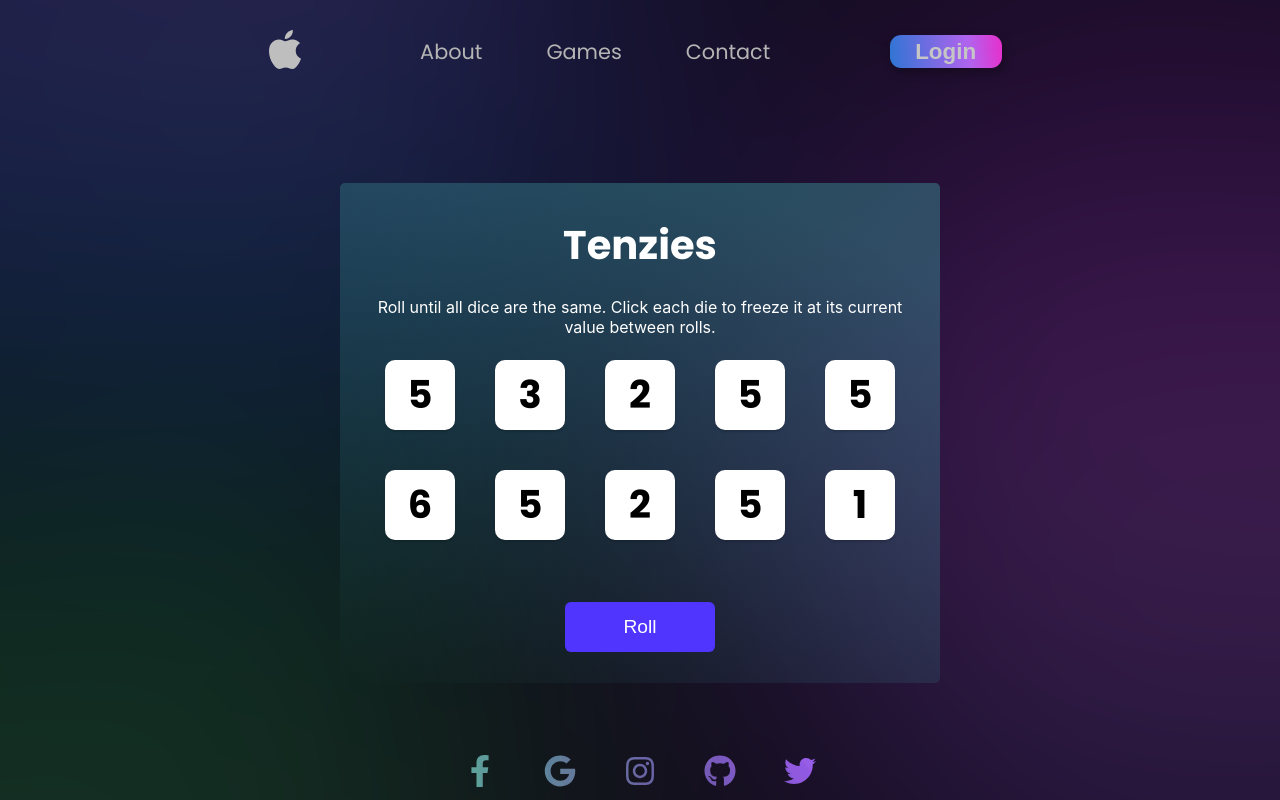
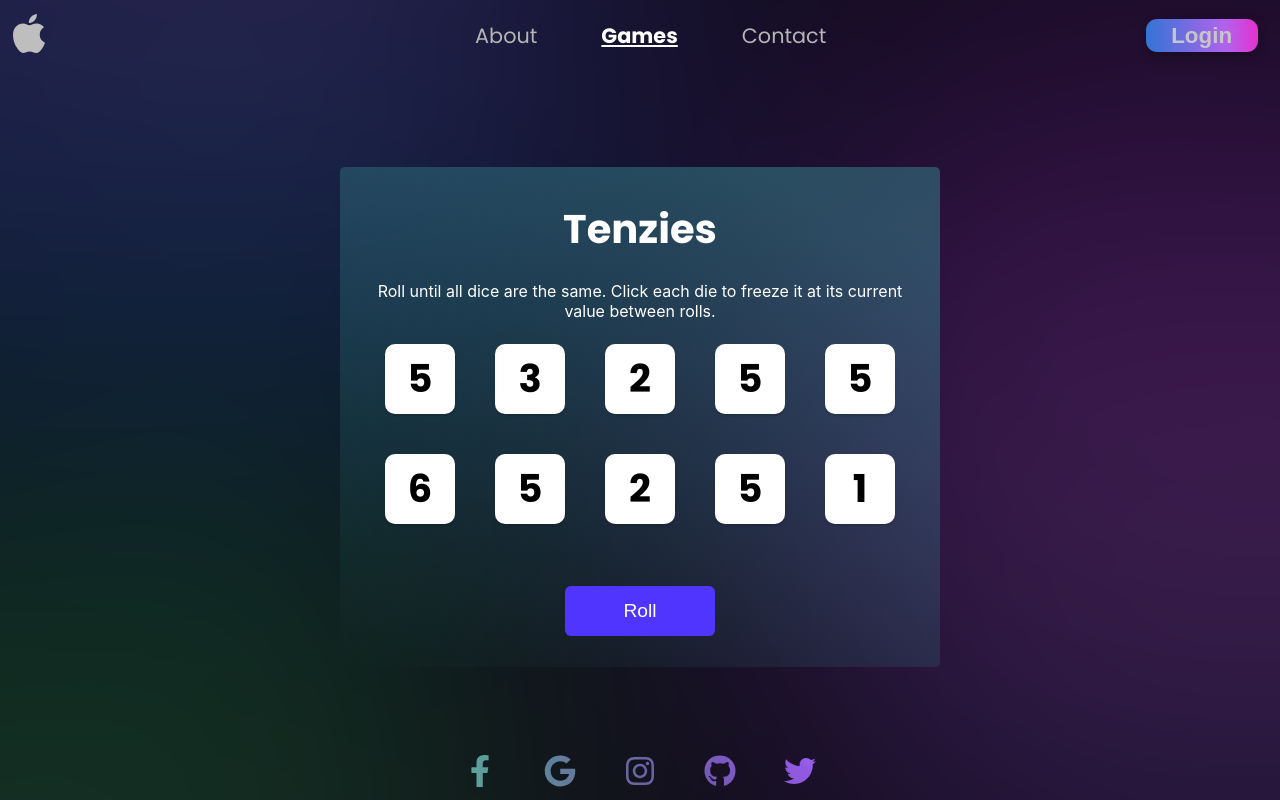
Before and after one commit to nejcintihar/projektna_naloga, a React (Vite) app: page /games/tenzies in a window 1280 px wide. Built offline with nearby package versions, Linux system fonts and the light colour scheme.

Commit message:
added underline to active navbar element

```diff
--- a/src/Components/Header.jsx
+++ b/src/Components/Header.jsx
@@ -5,15 +5,29 @@ import logo from "../assets/Epic_Games_logo.svg"
 import Applelogo from "../assets/Apple_logo.svg"
 
 export default function Header() {
+
+    const activeStyles = {
+        fontWeight: "bold",
+        textDecoration: "underline",
+        color: "white"
+    }
+
+
     return (
-        <header>
+        <header >
+            <img src={ Applelogo } width="22px" className="logo-header"></img>
             <nav className="header-nav">
-                <img src={ Applelogo } width="22px" className="logo-header"></img>
-                    <NavLink to=".">About</NavLink>
-                    <NavLink to="games">Games</NavLink>
-                    <NavLink to="contact">Contact</NavLink>
-                <button className="login-button">Login</button>
+                    <NavLink to="."
+                        style={({isActive}) => isActive ? activeStyles : null}
+                    >About</NavLink>
+                    <NavLink to="games"
+                        style={({isActive}) => isActive ? activeStyles : null}
+                    >Games</NavLink>
+                    <NavLink to="contact"
+                        style={({isActive}) => isActive ? activeStyles : null}
+                    >Contact</NavLink>
             </nav>
+            <button className="login-button">Login</button>
         </header>
     )
 }
--- a/src/index.css
+++ b/src/index.css
@@ -73,6 +73,13 @@ body {
   margin: 0
 }
 
+header {
+  display: flex;
+  align-items: center;
+  margin: 1em auto;
+}
+
+
 
 .header-nav {
   background-color: transparent;
@@ -81,23 +88,24 @@ body {
   align-items: center;
   gap: 4em;
   width: 60%;
-  margin-top: 2em;
   margin-left: auto;
-  margin-right: auto;
   border-radius: .4em;
-
 }
 
-.header-nav a {
+header a {
   color: rgb(181, 181, 181);
   text-decoration: none;
   font-size: 2em;
   font-weight: 400;
   font-size: 1.3em;
-
 }
 
-.header-nav a:hover {
+
+.newthing {
+  color: red
+}
+
+header a:hover {
   color: white;
 }
 
@@ -140,7 +148,6 @@ body {
   margin-left: .8em;
   margin-right: auto;
   width: 2em;
-
 }
 
 .footer-element {
```
